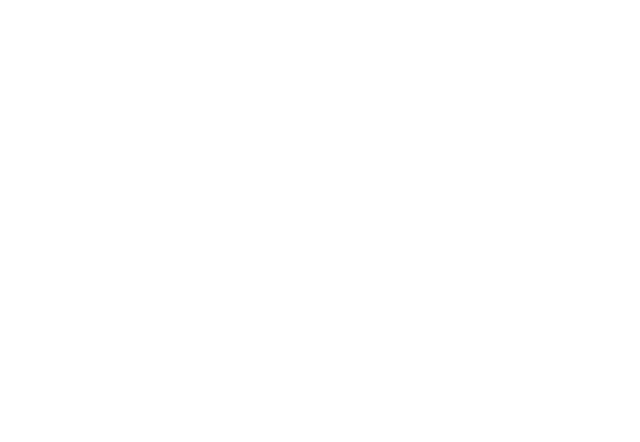
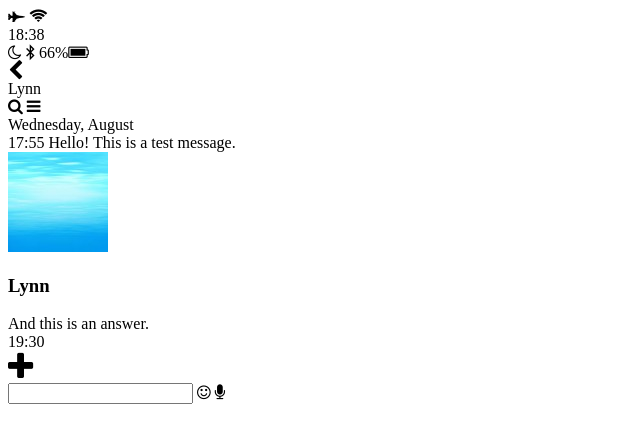
Before and after one commit to jinwoojimmy/kakao-clone, a plain HTML site: page chat.html in a window 1280 px wide. Shown: the whole page, without its empty margins (0-640 px from the left). Drawn offline with Linux system fonts and the light colour scheme.

Commit message:
chat implemented

```diff
--- a/chat.html
+++ b/chat.html
@@ -0,0 +1,72 @@
+<!DOCTYPE html>
+<html lang="en">
+<head>
+	<meta charset="UTF-8">
+	<meta name="viewport" content="width=device-width, initial-scale=1.0">
+	<link rel="stylesheet" href="https://maxcdn.bootstrapcdn.com/font-awesome/4.7.0/css/font-awesome.min.css">
+	<title>Chat</title>
+</head>
+<body>
+	<header>
+		<div class="header__top">
+			<div class="header__column">
+				<i class="fa fa-fighter-jet"></i>
+				<i class="fa fa-wifi"></i>
+			</div>
+			<div class="header__column">
+				<span class="header__time">
+					18:38
+				</span>
+			</div>
+			<div class="header__column">
+				<i class="fa fa-moon-o"></i>
+				<i class="fa fa-bluetooth-b"></i>
+				<span class="header__battery">
+					66%<i class="fa fa-battery-full"></i>
+				</span>
+			</div>
+		</div>
+		<div class="header__bottom">
+			<div class="header__column">
+				<i class="fa fa-chevron-left fa-lg"></i>
+			</div>
+			<div class="header__column">
+				<span class="header__text">Lynn</span>
+			</div>
+			<div class="header__column">
+				<i class="fa fa-search"></i>
+				<i class="fa fa-bars"></i>
+			</div>
+		</div>
+	</header>
+	<main class="chat">
+		<div class="date-divider">
+			<span class="date-divider">
+				Wednesday, August
+			</span>
+		</div>
+		<div class="chat__message chat__message-from-me">
+			<span class="chat__message-time">17:55</span>
+			<span class="chat__message-body">Hello! This is a test message.</span>
+		</div>
+		<div class="chat__message chat__message-to-me">
+			<img src="images/sample.jpg" alt="" class="chat__message-avatar">
+			<div class="chat__message-center">
+				<h3 class="chat__message-username">Lynn</h3>
+				<span class="chat__message-body">And this is an answer.</span>
+			</div>
+			<span class="chat__message-time">19:30</span>
+		</div>
+	</main>
+	<div class="type-message">
+		<i class="fa fa-plus fa-2x"></i>
+		<div class="type-message__input">
+			<input type="text">
+			<i class="fa fa-smile-o"></i>
+			<span class="record-message">
+				<i class="fa fa fa-microphone"></i>
+			</span>
+		</div>
+	</div>
+</body>
+</html>
```
Also changed, not shown: chats.html (+4 -0 lines).
